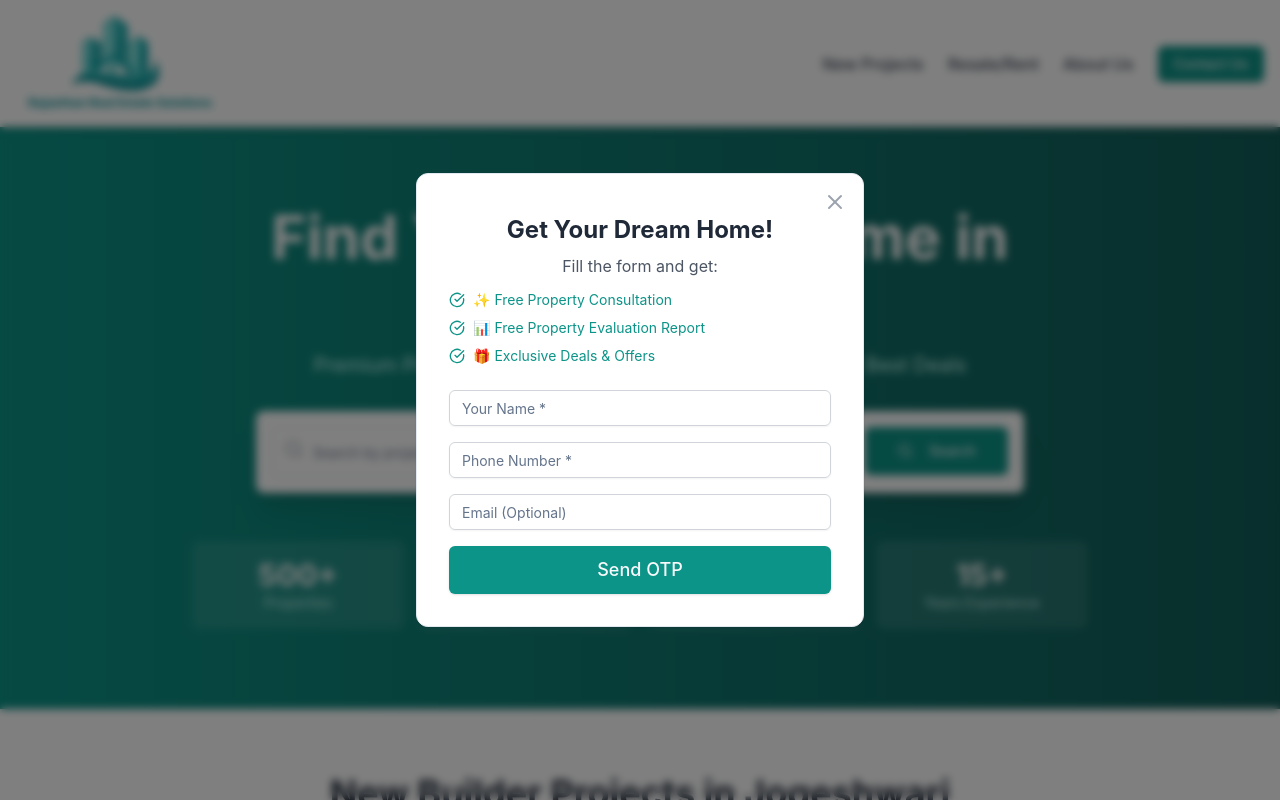
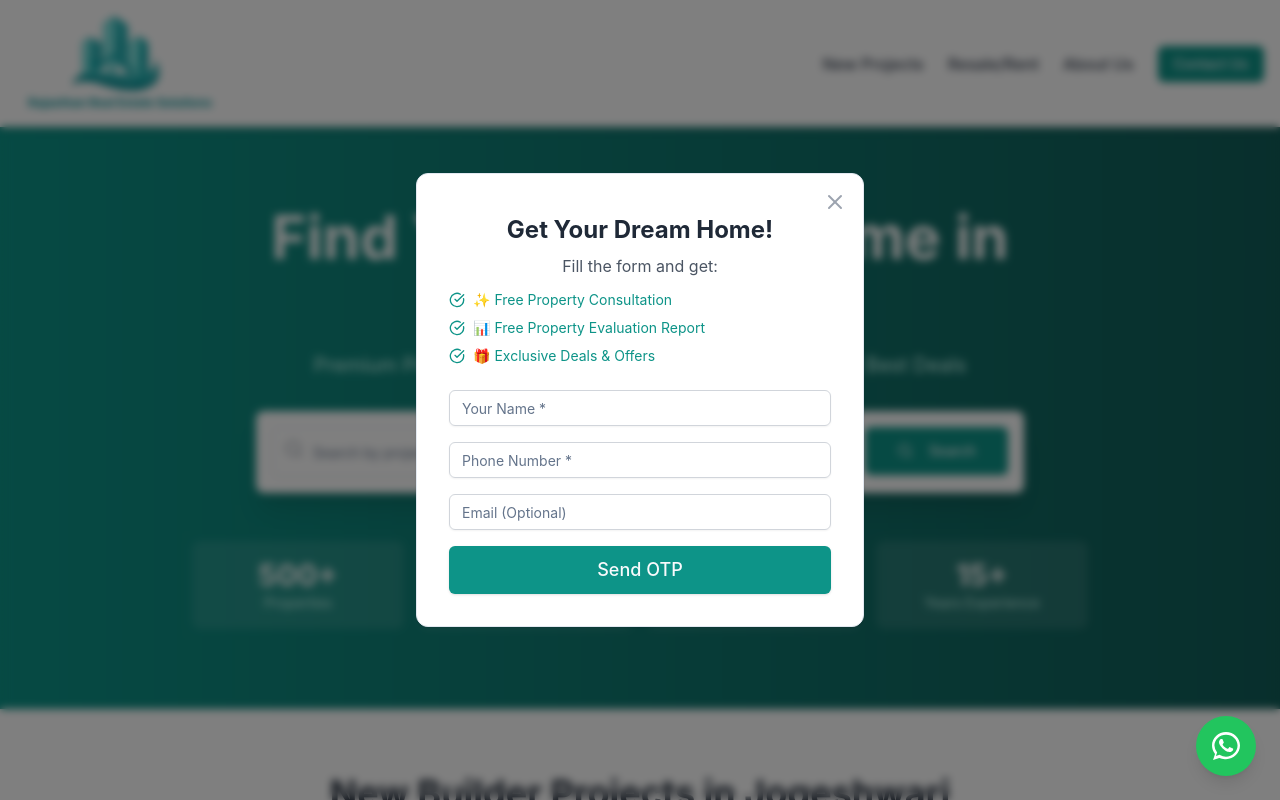
Before and after one commit to kaifgour/RJ-real-estate, a Next.js app: page / in a window 1280 px wide. Shown: the top 800 px of the page. Built offline with nearby package versions, Linux system fonts and the light colour scheme.

Commit message:
whatsapp added and contact updated

```diff
--- a/app/page.js
+++ b/app/page.js
@@ -5,6 +5,7 @@ import { Search, Phone, Mail, MapPin, Home as HomeIcon, Building2, Key, Trending
 import { Button } from '@/components/ui/button'
 import { Input } from '@/components/ui/input'
 import { Card, CardContent } from '@/components/ui/card'
+import WhatsAppButton from '@/components/ui/WhatsappButton'
 import Link from 'next/link'
 import Image from 'next/image'
 
@@ -275,6 +276,7 @@ export default function Home() {
   })
 
   return (
+   <>
     <div className="min-h-screen bg-gradient-to-b from-teal-50 to-white">
       {/* Navigation */}
       <nav className="bg-white shadow-md sticky top-0 z-40">
@@ -540,7 +542,7 @@ export default function Home() {
             <div>
               <h4 className="font-bold mb-4">Contact</h4>
               <ul className="space-y-2 text-gray-400">
-                <li className="flex items-center"><Phone className="w-4 h-4 mr-2" /> +91 98765 43210</li>
+                <li className="flex items-center"><Phone className="w-4 h-4 mr-2" onClick={() => window.location.href='tel:+919930047748'} /> +91 99300 47748</li>
                 <li className="flex items-center"><Mail className="w-4 h-4 mr-2" /> info@rajasthanrealestate.com</li>
                 <li className="flex items-center"><MapPin className="w-4 h-4 mr-2" /> Jogeshwari, Mumbai</li>
               </ul>
@@ -661,5 +663,8 @@ export default function Home() {
         </div>
       )}
     </div>
+    <WhatsAppButton />
+   </>
+
   )
 }
--- a/app/property/[slug]/page.js
+++ b/app/property/[slug]/page.js
@@ -466,7 +466,7 @@ export default function PropertyDetail() {
                 </form>
 
                 <div className="mt-6 space-y-3">
-                  <Button variant="outline" className="w-full" onClick={() => window.location.href='tel:+919876543210'}>
+                  <Button variant="outline" className="w-full" onClick={() => window.location.href='tel:+919930047748'}>
                     <Phone className="w-5 h-5 mr-2" />
                     Call Now
                   </Button>
--- /dev/null
+++ b/components/ui/WhatsappButton.jsx
@@ -0,0 +1,23 @@
+'use client'
+
+export default function WhatsAppButton() {
+  return (
+    <a
+      href="https://wa.me/917738732791?text=Hi%20I%20am%20interested%20in%20properties%20in%20Jogeshwari"
+      target="_blank"
+      rel="noopener noreferrer"
+      className="fixed bottom-6 right-6 z-50"
+    >
+      <div className="bg-green-500 hover:bg-green-600 text-white rounded-full p-4 shadow-lg flex items-center justify-center transition-transform duration-300 hover:scale-110">
+    <svg
+      xmlns="http://www.w3.org/2000/svg"
+      viewBox="0 0 32 32"
+      fill="currentColor"
+      className="w-7 h-7"
+    >
+      <path d="M16 0C7.164 0 0 6.942 0 15.5c0 3.64 1.3 7.01 3.46 9.66L1.2 32l7.06-2.26A16.3 16.3 0 0 0 16 31c8.836 0 16-6.942 16-15.5S24.836 0 16 0zm0 28.2a13.4 13.4 0 0 1-6.85-1.86l-.49-.29-4.19 1.34 1.4-4.01-.32-.52A13.05 13.05 0 0 1 2.8 15.5C2.8 8.66 8.73 3.1 16 3.1S29.2 8.66 29.2 15.5 23.27 28.2 16 28.2zm7.4-9.62c-.4-.2-2.36-1.15-2.73-1.28-.36-.13-.63-.2-.9.2-.27.4-1.03 1.28-1.26 1.54-.23.27-.46.3-.86.1-.4-.2-1.68-.6-3.2-1.93-1.18-1.05-1.98-2.35-2.2-2.75-.23-.4-.02-.62.18-.82.18-.18.4-.46.6-.7.2-.23.27-.4.4-.66.13-.27.07-.5-.03-.7-.1-.2-.9-2.15-1.23-2.95-.32-.77-.65-.67-.9-.68h-.77c-.27 0-.7.1-1.06.5-.36.4-1.4 1.35-1.4 3.3s1.43 3.82 1.63 4.1c.2.27 2.8 4.3 6.78 6.03.95.4 1.7.64 2.27.82.95.3 1.82.26 2.5.16.76-.1 2.36-.95 2.7-1.87.33-.92.33-1.7.23-1.87-.1-.17-.36-.27-.76-.46z"/>
+    </svg>
+  </div>
+    </a>
+  )
+}
```
